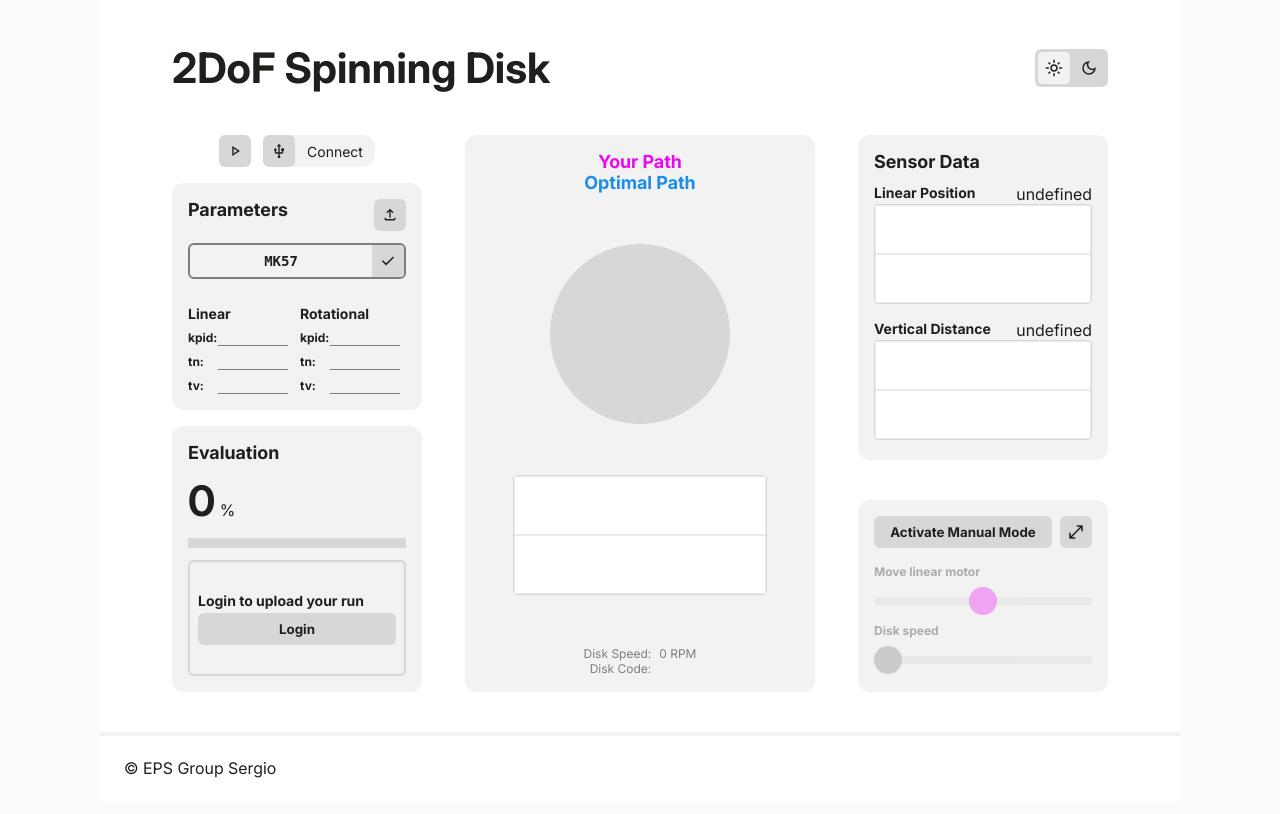
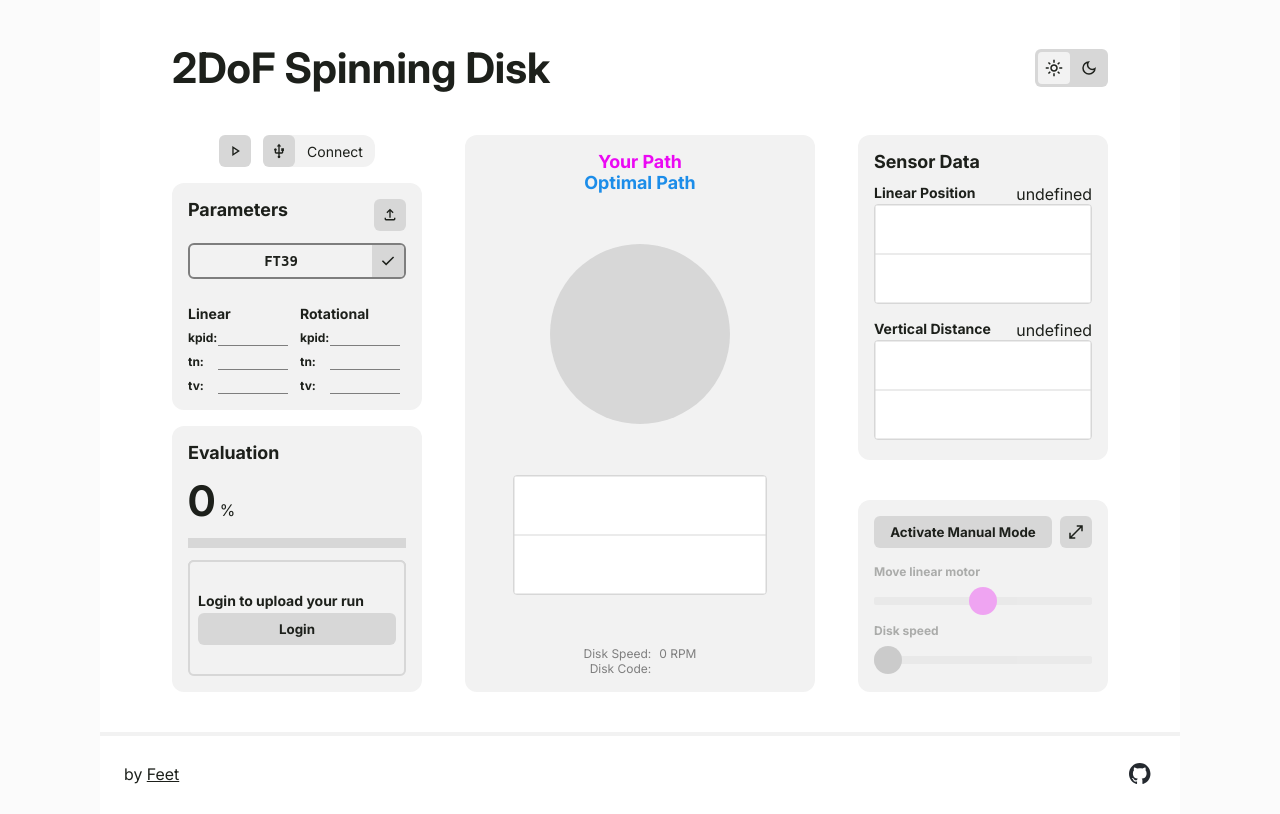
Before and after one commit to Finnrich/EPS-2DoF-SpinningDisk, a PHP site: page / in a window 1280 px wide. Before the commit the page ends 778 px from the top, so only its background shows below. Run offline with PHP 8.4, Linux system fonts and the light colour scheme; style sheets or scripts are compiled from the project's sources.

Commit message:
fix eval on higher point density + footer css

```diff
--- a/db/04_events.sql
+++ b/db/04_events.sql
@@ -2,8 +2,8 @@ DROP EVENT IF EXISTS `clean_sessions`;
 
 -- Delete sessions older than 30 days (executed every day at 00:00)
 
--- Not implemented in this version because we don't have the permission to create events
--- Instead we delete an old session if a collision accurs
+-- Not implemented in this version because we don't have the permissions to create events
+-- Instead we delete an old session if a collision occurs
 
 CREATE EVENT clean_sessions
 ON SCHEDULE AT TIMESTAMP'2024-04-12 00-00-00' + INTERVAL 1 DAY
--- a/frontend/index.html
+++ b/frontend/index.html
@@ -47,7 +47,7 @@
                             </div>
                             <form id="disk-code-form" onsubmit="setDiskCode(event)" err-msg="">
                                 <div class="txt-input-with-icon-btn">
-                                    <input class="mono" type="text" name="diskcode" id="disk-code-input" placeholder="Enter disk code" required maxlength="4" minlength="4" value="MK57">
+                                    <input class="mono" type="text" name="diskcode" id="disk-code-input" placeholder="Enter disk code" required maxlength="4" minlength="4" value="FT39">
                                     <button type="submit" class="icon-btn" id="submit-disk-code"><svg xmlns="http://www.w3.org/2000/svg" height="24px" viewBox="0 -960 960 960" width="24px"><path d="M382-240 154-468l57-57 171 171 367-367 57 57-424 424Z"/></svg></button>
                                 </div>
                             </form>
@@ -211,7 +211,14 @@
                     </table>
                 </div>
             </div>
-            <footer>© EPS Group Sergio</footer>
+            <footer>
+                <div id="company">
+                    by <a href="/">Feet</a>
+                </div>
+                <a href="https://github.com/Finnrich/EPS-2DoF-SpinningDisk" target="_blank" class="icon-btn">
+                    <svg width="98" height="96" viewBox="0 0 100 100" xmlns="http://www.w3.org/2000/svg"><path fill-rule="evenodd" clip-rule="evenodd" d="M48.854 0C21.839 0 0 22 0 49.217c0 21.756 13.993 40.172 33.405 46.69 2.427.49 3.316-1.059 3.316-2.362 0-1.141-.08-5.052-.08-9.127-13.59 2.934-16.42-5.867-16.42-5.867-2.184-5.704-5.42-7.17-5.42-7.17-4.448-3.015.324-3.015.324-3.015 4.934.326 7.523 5.052 7.523 5.052 4.367 7.496 11.404 5.378 14.235 4.074.404-3.178 1.699-5.378 3.074-6.6-10.839-1.141-22.243-5.378-22.243-24.283 0-5.378 1.94-9.778 5.014-13.2-.485-1.222-2.184-6.275.486-13.038 0 0 4.125-1.304 13.426 5.052a46.97 46.97 0 0 1 12.214-1.63c4.125 0 8.33.571 12.213 1.63 9.302-6.356 13.427-5.052 13.427-5.052 2.67 6.763.97 11.816.485 13.038 3.155 3.422 5.015 7.822 5.015 13.2 0 18.905-11.404 23.06-22.324 24.283 1.78 1.548 3.316 4.481 3.316 9.126 0 6.6-.08 11.897-.08 13.526 0 1.304.89 2.853 3.316 2.364 19.412-6.52 33.405-24.935 33.405-46.691C97.707 22 75.788 0 48.854 0z" fill="light-dark(#24292f, #fff)"/></svg>
+                </a>
+            </footer>
         </div>
         <div class="popup hidden">
             <div class="popup-bg"></div>
--- a/frontend/js/diagrams/DiskDiagram.js
+++ b/frontend/js/diagrams/DiskDiagram.js
@@ -4,8 +4,6 @@ import DiskDataPoint from "./DiskDataPoint";
 import { clrYourPath, clrOptPath } from "../values";
 
 class DiskDiagram extends Diagram {
-
-    static evalGroupsCount = 100; // Evaluation groups values, so that the average is still representative if the point density changes
 
     constructor(canvas, pointsPerRev=100, maxValue=100) {
         super(canvas);
@@ -119,6 +117,7 @@ class DiskDiagram extends Diagram {
     }
 
     evaluateValue(v, prog) {
+        v = Math.round(v);
         const pathValue = this.getPathValueAtProgress(prog);
         if (pathValue === false) {
             return false;
@@ -181,30 +180,6 @@ class DiskDiagram extends Diagram {
         return optValue - curValue;
     }
 
-    // getEvaluationAvg() {
-    //     const startProg = this.dataPoints[0].prog;
-    //     let sum = 0;
-    //     let idx = 0;
-    //     let skipped = 0;
-    //     for (let i=0; i<DiskDiagram.evalGroupsCount; i++) {
-    //         if (this.dataPoints[idx]) {
-    //             const subStartProg = startProg+1/DiskDiagram.evalGroupsCount*i;
-    //             let subsum = 0;
-    //             let j = 0;
-    //             while (this.dataPoints[idx+j] && this.isWithinEvalGroup(subStartProg, this.dataPoints[idx+j].prog)) {
-    //                 subsum += this.evaluateValue(this.dataPoints[idx+j].val, this.dataPoints[idx+j].prog);
-    //                 j++;
-    //             }
-    //             idx += j;
-    //             if (j != 0) {
-    //                 sum += subsum/j;
-    //             }
-    //         }
-    //     }
-    //     sum = sum/this.optPathData.length*100;
-    //     return Math.round(sum*100)/100; // average rounded to max two decimals
-    // }
-
     getEvaluationAvg() {
         let sum = 0;
         let skipped = 0;
--- a/frontend/js/main.js
+++ b/frontend/js/main.js
@@ -104,6 +104,7 @@ function setDiskCode(e) {
 
     const dc = diskCodeInput.value;
     let optPath = [];
+    let optPathWidth;
 
     // Get disk path from DB
     $.ajax({
@@ -114,6 +115,7 @@ function setDiskCode(e) {
         },
         success: function(resultData) {
             optPath = resultData.path;
+            optPathWidth = resultData.width;
             diskCodeValue.innerText = dc;
             if (lbDiskCodeInput.value === '') {
                 // set disk code input on leaderboard page
@@ -127,7 +129,7 @@ function setDiskCode(e) {
             diskCodeValue.innerText = '-';
         },
         complete: function() {
-            diskDiagram.setOptPath(optPath);
+            diskDiagram.setOptPath(optPath, optPathWidth);
         }
     });
 }
--- a/frontend/scss/partial/basicLayouts.scss
+++ b/frontend/scss/partial/basicLayouts.scss
@@ -249,7 +249,7 @@ button.disabled {
     gap: 8px;
 }
 
-button.icon-btn, a.icon-btn {
+button.icon-btn, a.icon-btn, .icon-btn {
     width: 32px;
     height: 32px;
     padding: 7px;
@@ -272,6 +272,9 @@ footer {
     background-color: light-dark(var(--lmBG), var(--dmBG));
     padding: 24px;
     position: relative;
+    display: flex;
+    justify-content: space-between;
+    align-items: center;
 
     &::before {
         position: absolute;
@@ -283,6 +286,15 @@ footer {
         height: 4px;
         width: 100%;
         background-color: light-dark(var(--lmBox), var(--dmBox));
+    }
+
+    .icon-btn {
+        padding: 5px;
+
+        svg {
+            width: 22px;
+            height: 22px;
+        }
     }
 }
 
--- a/frontend/scss/style.scss
+++ b/frontend/scss/style.scss
@@ -21,3 +21,7 @@ body {
 .hidden {
     display: none !important;
 }
+
+a {
+    color: light-dark(var(--lmFont), var(--dmFont));
+}
```
Also changed, not shown: frontend/assets/icons/github-mark.svg (added).
